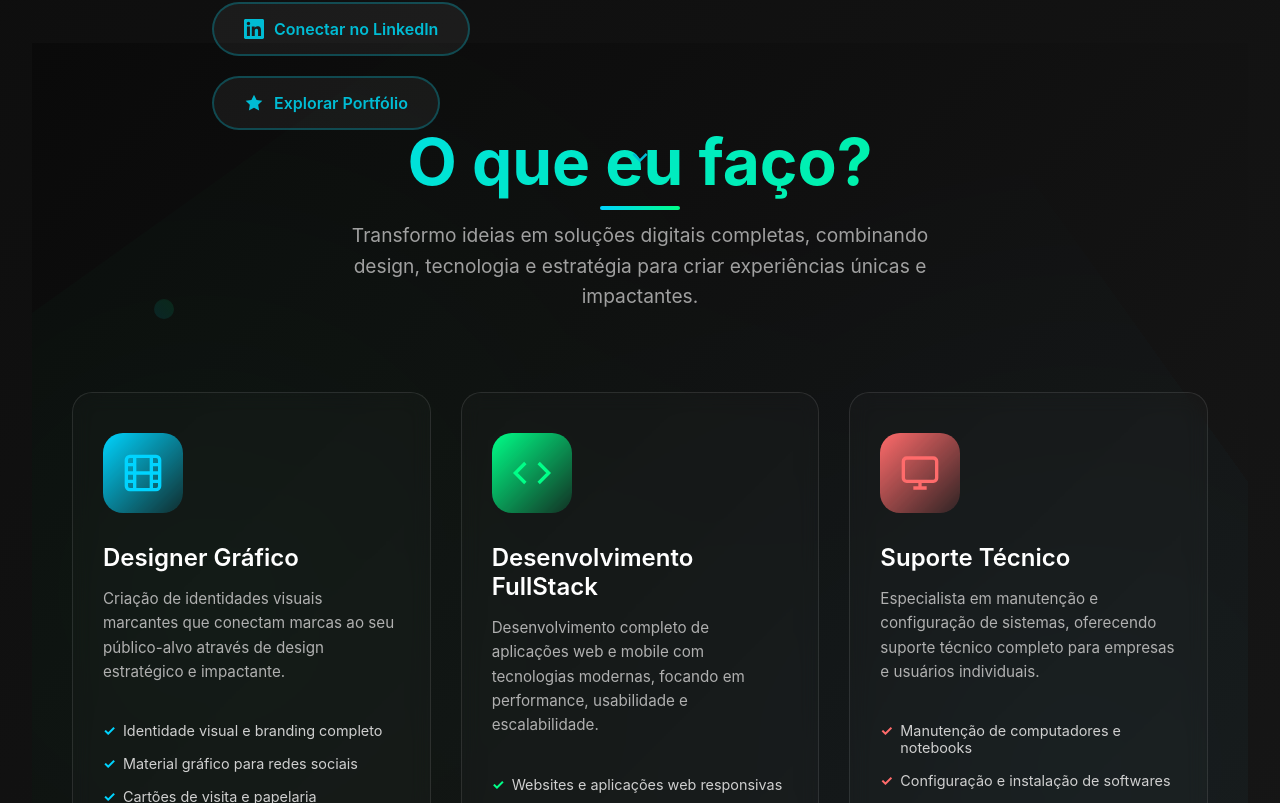
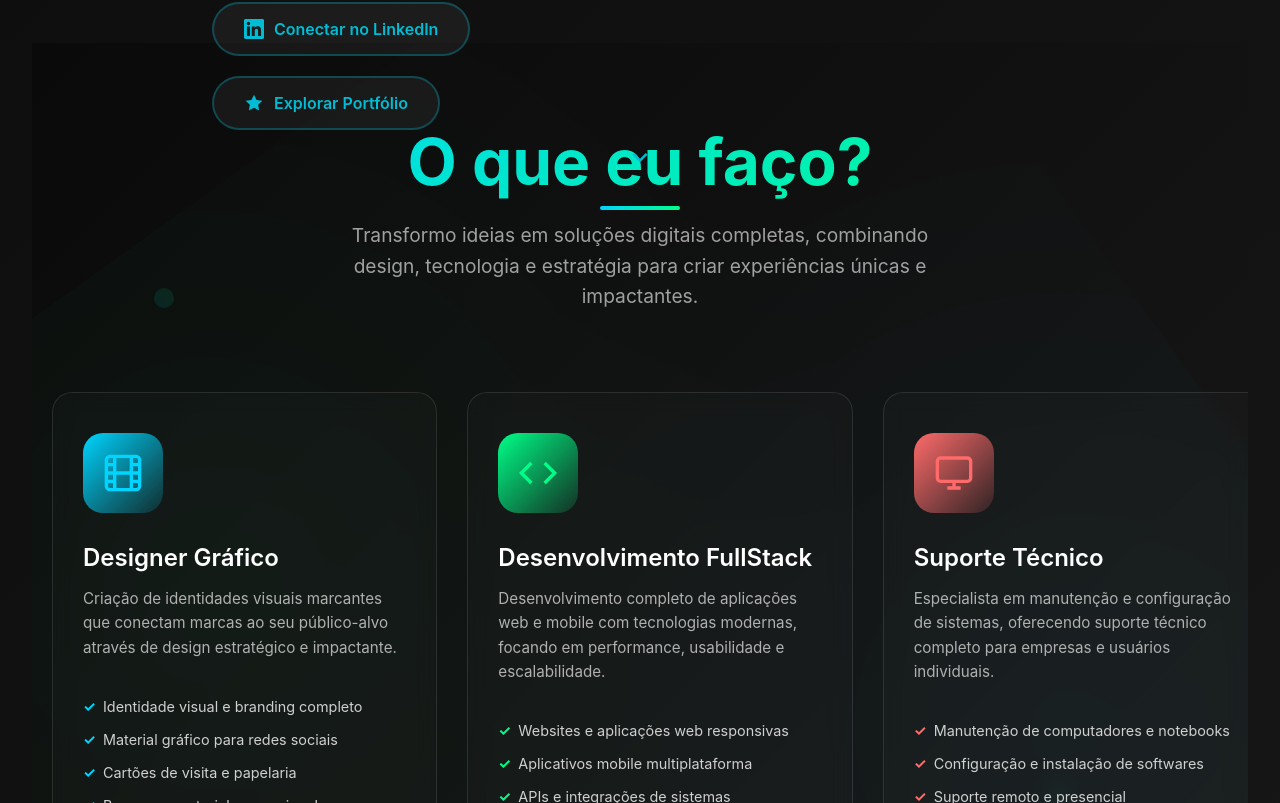
Before and after one commit to jottasilva/portfolio, a React (Create React App) app: page / in a window 1280 px wide. Shown: the part 717-1520 px from the top of the page. Built offline with nearby package versions, Linux system fonts and the light colour scheme; a web font is replaced by a local one.

Commit message:
Update ServSection.css

```diff
--- a/src/css/ServSection.css
+++ b/src/css/ServSection.css
@@ -1,7 +1,7 @@
 /* Services Section Styles */
 .services-section {
   min-height: 100vh;
-  padding: 80px 20px;
+  padding: 80px 0;
   position: relative;
   background: linear-gradient(135deg, #0a0a0a 0%, #1a1a1a 100%);
   color: white;
@@ -30,7 +30,7 @@
 }
 
 .container {
-  max-width: 1200px;
+  max-width: 100vw;
   margin: 0 auto;
   position: relative;
   z-index: 1;
@@ -90,6 +90,7 @@
   display: grid;
   grid-template-columns: repeat(auto-fit, minmax(350px, 1fr));
   gap: 30px;
+  width:95vw;
   margin-top: 60px;
 }
 
```
